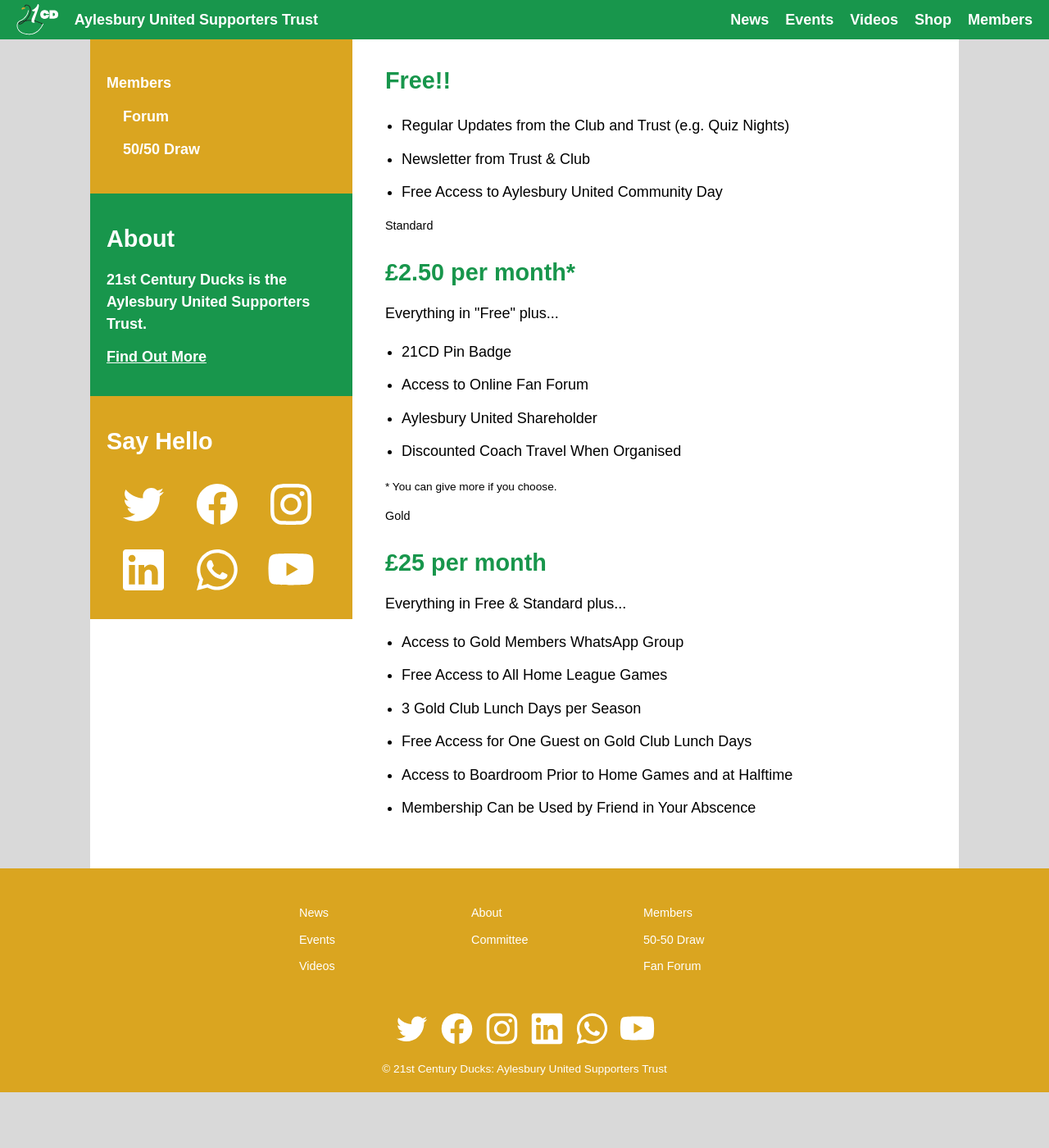
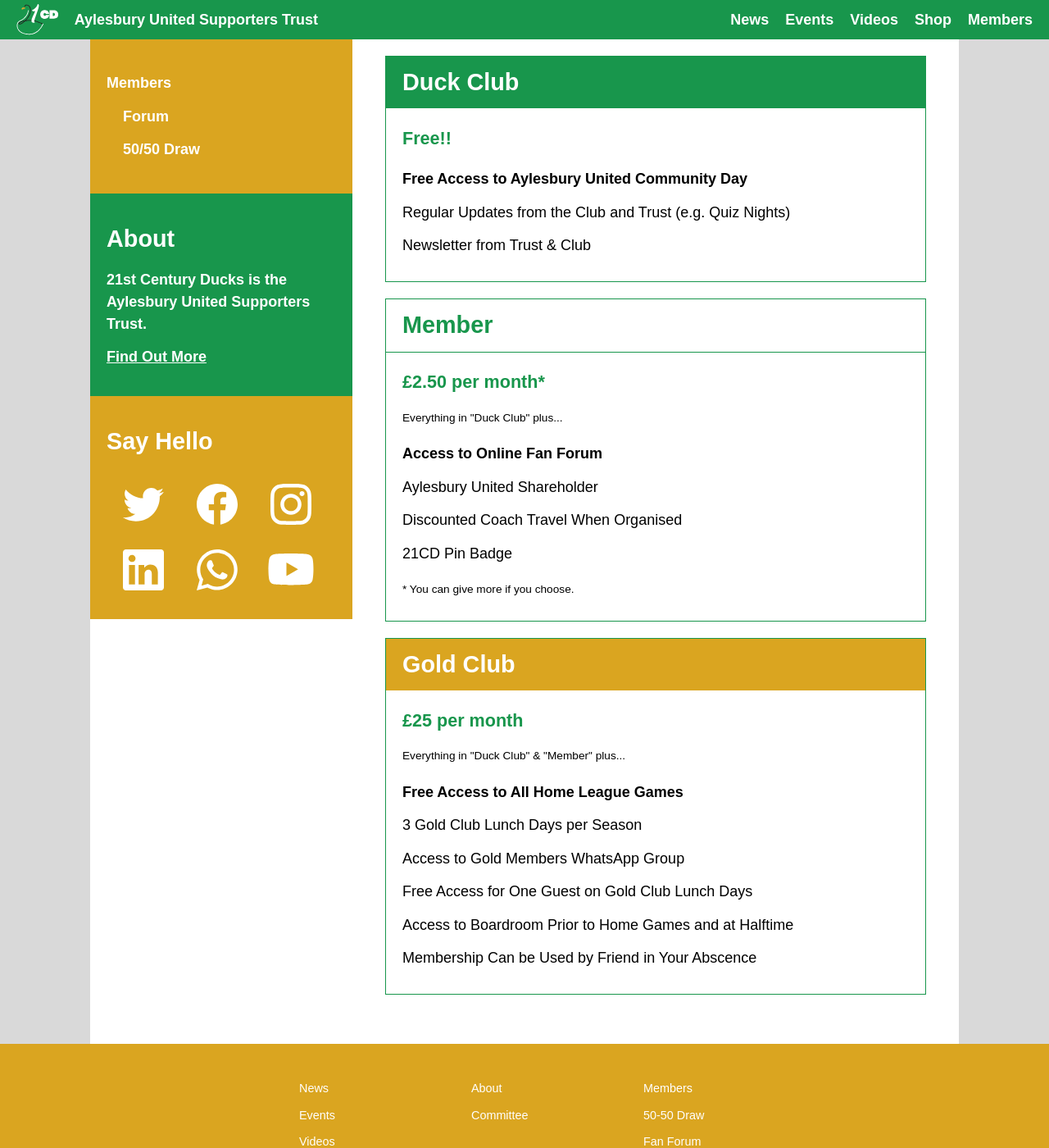
Before and after one commit to RobDWaller/21ducks.github.io, a Jekyll site: the page built from members.html, in a window 1280 px wide and 1400 px high. Shown: the whole window at 82% size. Built offline with Jekyll 4.4.1, drawn with Linux system fonts in a browser that asks for light colours.

Commit message:
Implemented basic styling of membership types.

```diff
--- a/_sass/layout.scss
+++ b/_sass/layout.scss
@@ -234,6 +234,57 @@
         .tags {
             margin-bottom: 30px;
         }
+
+        .membership-type {
+            width: 100%;
+            box-sizing: border-box;
+            border: 1px solid $base-color;
+            margin: 20px 0px;
+            padding: 0px;
+
+            .header {
+                h2 {
+                    margin-top: 0px;
+                    margin-bottom: 0px;
+                    padding: 10px 20px;
+                }
+            }
+
+            .green {
+                background-color: $base-color;
+
+                h2 {
+                    color: white;
+                }
+            }
+
+            .white {
+                border-bottom: 1px solid $base-color;
+            }
+
+            .gold {
+                background-color: $sub-color;
+
+                h2 {
+                    color: white;
+                }
+            }
+
+            .features {
+                padding: 10px 20px;
+
+                ul {
+                    li {
+                        list-style: none;
+                        margin-left: 0px;
+                    }
+
+                    li:first-child {
+                        font-weight: bold;
+                    }
+                }
+            }
+        }
     }
 }
 
--- a/members.html
+++ b/members.html
@@ -7,39 +7,39 @@
 menu: "members"
 ---
 <div class="membership-type">
-    <div class="header green"></div>
+    <div class="header green"><h2>Duck Club</h2></div>
     <div class="features">
-        <h2>Free!!</h2>
+        <h3>Free!!</h3>
         <ul>
+            <li>Free Access to Aylesbury United Community Day</li>
             <li>Regular Updates from the Club and Trust (e.g. Quiz Nights)</li>
             <li>Newsletter from Trust & Club</li>
-            <li>Free Access to Aylesbury United Community Day</li>
         </ul>
     </div>
 </div>
 <div class="membership-type">
-    <div class="header white">Standard</div>
+    <div class="header white"><h2>Member</h2></div>
     <div class="features">
-        <h2>£2.50 per month*</h2>
-        <p>Everything in "Free" plus...</p>
+        <h3>£2.50 per month*</h3>
+        <small>Everything in "Duck Club" plus...</small>
         <ul>
-            <li>21CD Pin Badge</li>
             <li>Access to Online Fan Forum</li>
             <li>Aylesbury United Shareholder</li>
             <li>Discounted Coach Travel When Organised</li>
+            <li>21CD Pin Badge</li>
         </ul>
         <small>* You can give more if you choose.</small>
     </div>
 </div>
 <div class="membership-type">
-    <div class="header gold">Gold</div>
+    <div class="header gold"><h2>Gold Club</h2></div>
     <div class="features">
-        <h2>£25 per month</h2>
-        <p>Everything in Free & Standard plus...</p>
+        <h3>£25 per month</h3>
+        <small>Everything in "Duck Club" & "Member" plus...</small>
         <ul>
-            <li>Access to Gold Members WhatsApp Group</li>
             <li>Free Access to All Home League Games</li>
             <li>3 Gold Club Lunch Days per Season</li>
+            <li>Access to Gold Members WhatsApp Group</li>
             <li>Free Access for One Guest on Gold Club Lunch Days</li>
             <li>Access to Boardroom Prior to Home Games and at Halftime</li>
             <li>Membership Can be Used by Friend in Your Abscence</li>
```
